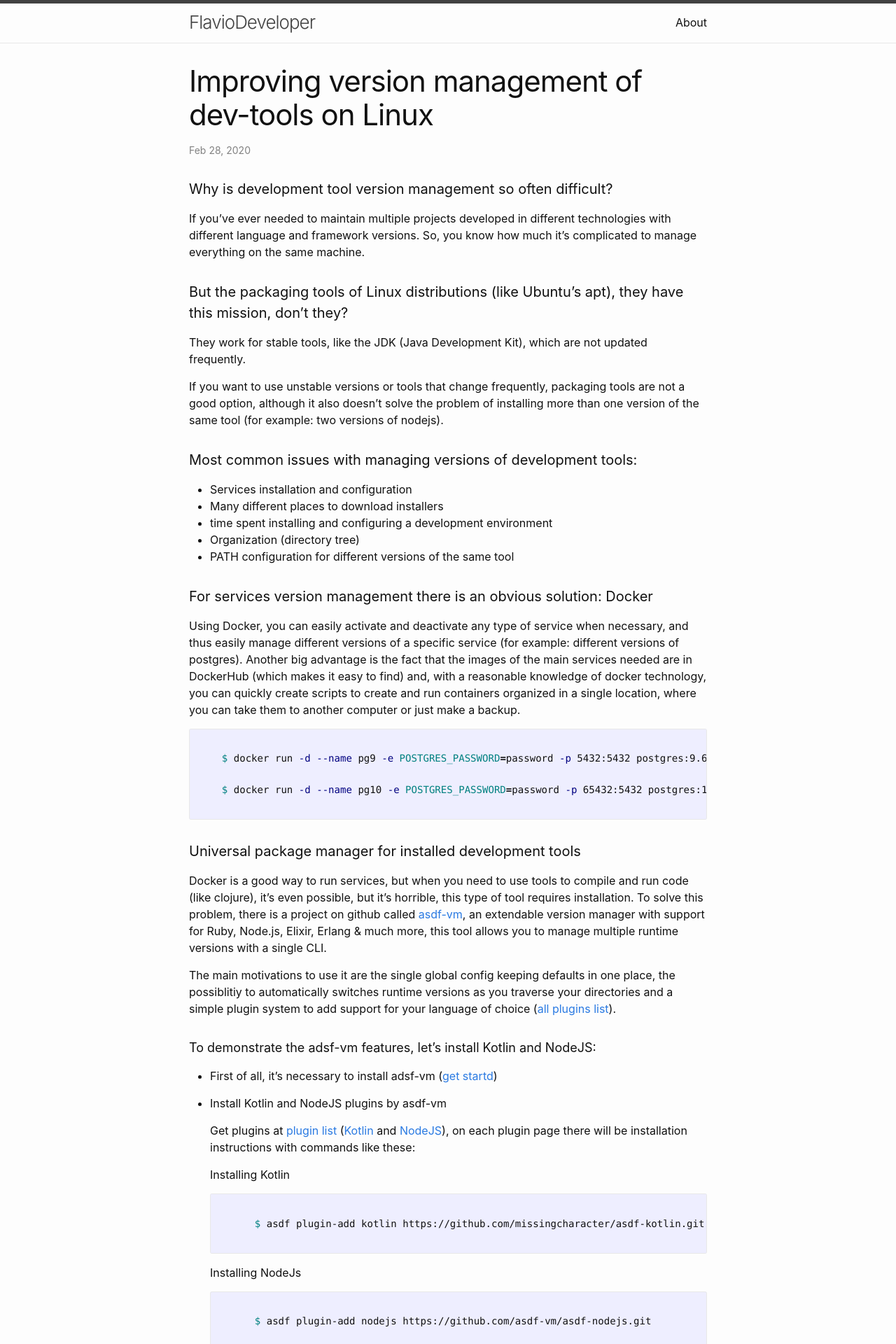
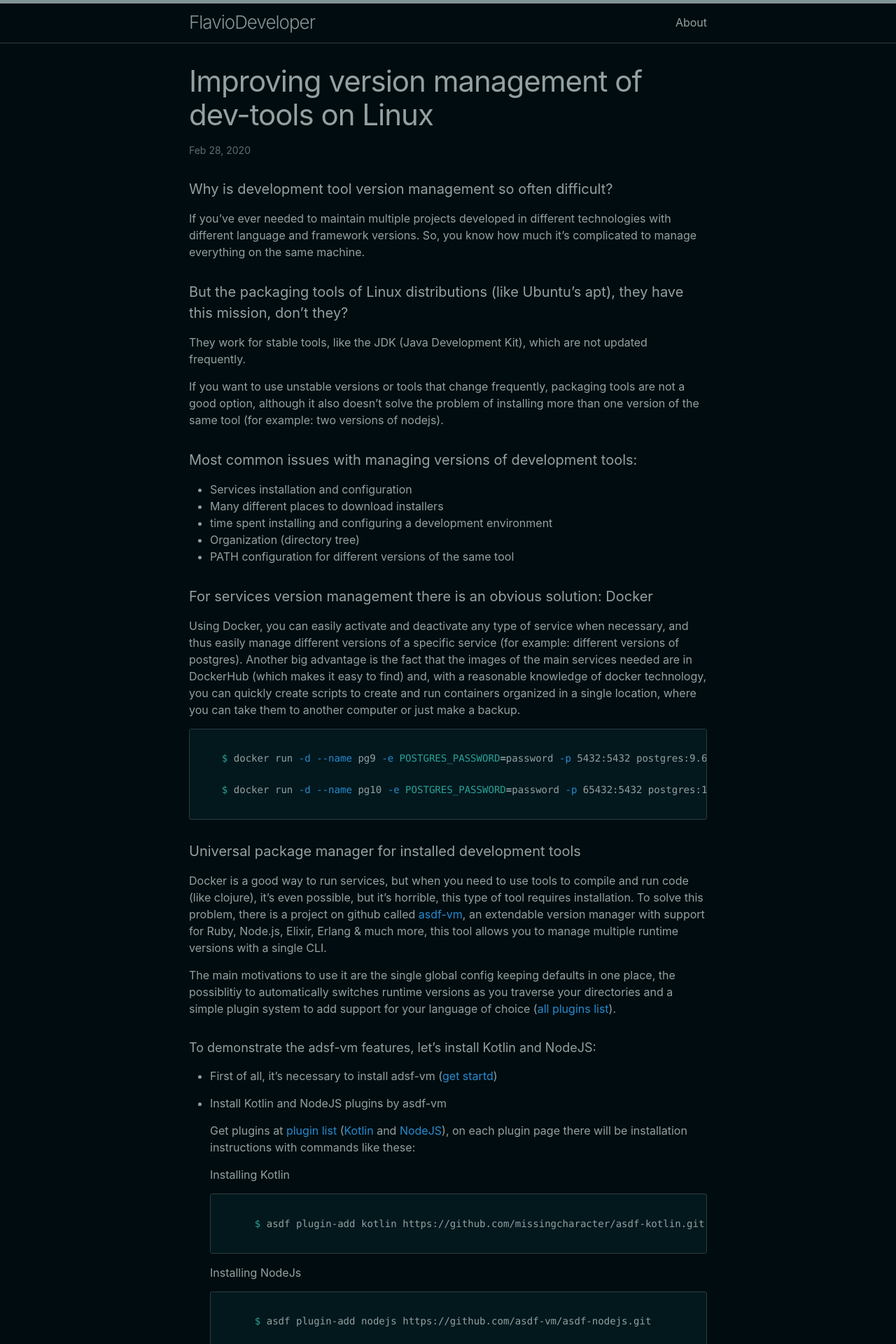
Before and after one commit to flaviodev/blog, a Jekyll site: the page built from _posts/2020-02-27-managing-dev-tools-versions.markdown, in a window 1280 px wide. Shown: the top 1920 px of the page at 70% size. Built offline with Jekyll 4.4.1, drawn with Linux system fonts in a browser that asks for light colours.

Commit message:
customizing the style

```diff
--- a/_sass/minima/skins/solarized.scss
+++ b/_sass/minima/skins/solarized.scss
@@ -14,8 +14,8 @@ $sol-is-dark: false !default;
 // ------------
 // The inline comments show the canonical L*a*b values for each color.
 
-$sol-base03:   #002b36;  // 15 -12 -12
-$sol-base02:   #073642;  // 20 -12 -12
+$sol-base03:   #000c0f;  // 15 -12 -12
+$sol-base02:   #03181d;  // 20 -12 -12
 $sol-base01:   #586e75;  // 45 -07 -07
 $sol-base00:   #657b83;  // 50 -07 -07
 $sol-base0:    #839496;  // 60 -06 -03
--- a/assets/css/style.scss
+++ b/assets/css/style.scss
@@ -3,5 +3,5 @@
 ---
 
 @import
-  "minima/skins/{{ site.minima.skin | default: 'classic' }}",
+  "minima/skins/{{ site.minima.skin | default: 'solarized-dark' }}",
   "minima/initialize";
```
